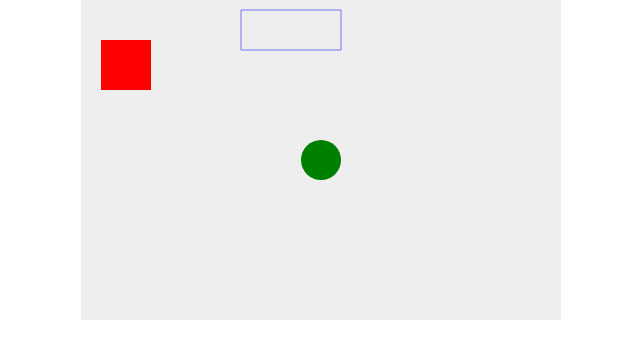
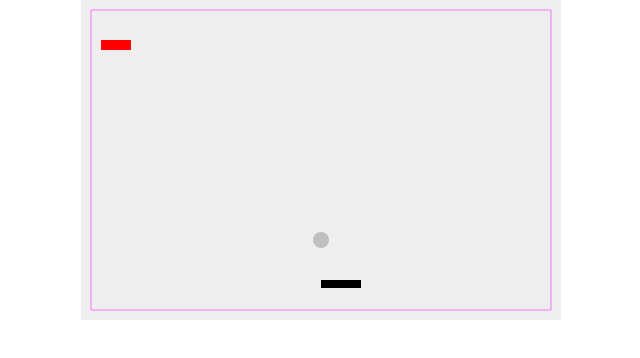
Before and after one commit to DayByDayBy/game_things, a plain HTML site: page breakout_style/index.html in a window 1280 px wide. Shown: the whole page, without its empty margins (319-959 px from the left). Drawn offline with Linux system fonts and the light colour scheme.

Commit message:
basic shapes

```diff
--- a/breakout_style/index.html
+++ b/breakout_style/index.html
@@ -24,20 +24,27 @@
         const ctx = canvas.getContext("2d");
 
         ctx.beginPath();
-        ctx.rect(20, 40, 50, 50);
+        ctx.rect(20, 40, 30, 10);
         ctx.fillStyle = "#FF0000";
         ctx.fill();
         ctx.closePath();
 
         ctx.beginPath();
-        ctx.arc(240, 160, 20, 0, Math.PI * 2, false);
-        ctx.fillStyle = "green";
+        ctx.rect(240, 280, 40, 8);
+        ctx.fillStyle = "#000000";
+        ctx.fill();
+        ctx.closePath();
+
+
+        ctx.beginPath();
+        ctx.arc(240, 240, 8, 0, Math.PI * 2, false);
+        ctx.fillStyle = "silver";
         ctx.fill();
         ctx.closePath();
 
         ctx.beginPath();
-        ctx.rect(160, 10, 100, 40);
-        ctx.strokeStyle = "rgb(0 0 255 / 50%)";
+        ctx.rect(10, 10, 460, 300);
+        ctx.strokeStyle = "rgb(255 0 255 / 50%)";
         ctx.stroke();
         ctx.closePath();
 
```
